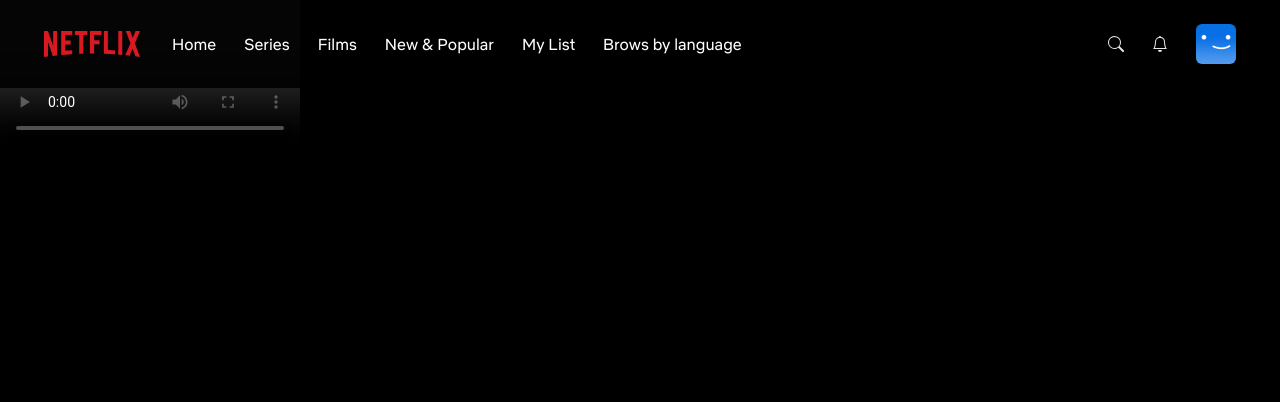
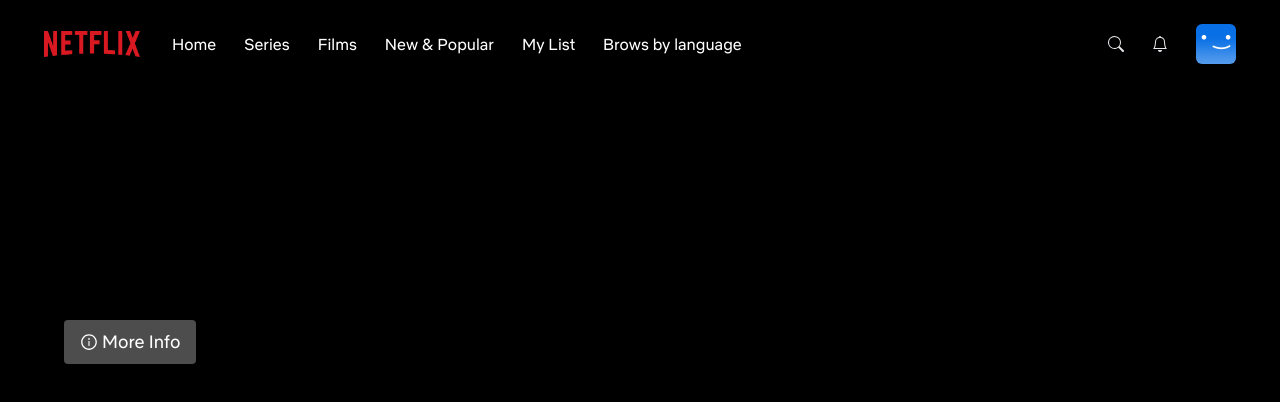
Before and after one commit to mahmudulmr19/netflix-clone, a Next.js app: page /home in a window 1280 px wide. Shown: the top 402 px of the page. Built offline with nearby package versions, Linux system fonts and the light colour scheme; no server answers; sample sign-in values are in the browser's storage; what @badrap/bar-of-progress would draw is missing.

Commit message:
added a banner

```diff
--- a/components/Billboard.tsx
+++ b/components/Billboard.tsx
@@ -1,16 +1,33 @@
 import useBillboard from "@/hooks/useBillboard";
 import React from "react";
-
+import { AiOutlineInfoCircle } from "react-icons/ai";
 const Billboard = () => {
   const { data } = useBillboard();
   return (
     <div className="relative h-[56.25vw]">
       <video
-        id="player"
-        controls
+        className="w-full h-[56.25vw] object-cover brightness-[60%] "
+        autoPlay
+        muted
+        loop
         src={data?.videoUrl}
         poster={data?.thumbnailUrl}
       ></video>
+      <div className="absolute top-[30%] md:top-[40%] ml-4 md:ml-16">
+        <p className="text-white text-1xl md:text-5xl h-full w-[50%] lg:text-6xl font-bold drop-shadow-xl">
+          {data?.title}
+        </p>
+        <p className="text-white text-[8px] md:text-lg mt-3 md:mt-8 w-[90%] md:w-[80%] lg:w-[50%] drop-shadow-xl">
+          {data?.description}
+        </p>
+
+        <div className="flex flex-row items-center mt-3 md:mt-4 gap-3">
+          <button className="bg-white  text-white bg-opacity-30 rounded py-1 md:py-2 px-2 md:px-4 w-auto text-xs lg:text-lg flex flex-row items-center hover:bg-opacity-20 transition">
+            <AiOutlineInfoCircle className=" mr-1" />
+            More Info
+          </button>
+        </div>
+      </div>
     </div>
   );
 };
--- a/components/Navbar.tsx
+++ b/components/Navbar.tsx
@@ -1,11 +1,30 @@
 import Router from "next/router";
-import React, { useCallback, useState } from "react";
+import React, { useCallback, useState, useEffect } from "react";
 import NavbarItem from "./NavbarItem";
 import { BsSearch, BsBell } from "react-icons/bs";
 import AccountMenu from "./AccountMenu";
 
 const Navbar = () => {
   const [showAccountMenu, setShowAccountMenu] = useState(false);
+  const [showBackground, setShowBackground] = useState(false);
+  const TOP_OFFSET = 66;
+
+  useEffect(() => {
+    const handleScroll = () => {
+      console.log(window.scrollY);
+      if (window.scrollY >= TOP_OFFSET) {
+        setShowBackground(true);
+      } else {
+        setShowBackground(false);
+      }
+    };
+
+    window.addEventListener("scroll", handleScroll);
+
+    return () => {
+      window.removeEventListener("scroll", handleScroll);
+    };
+  }, []);
 
   const toggleAccountMenu = useCallback(() => {
     setShowAccountMenu((show) => !show);
@@ -13,17 +32,15 @@
   return (
     <nav className="w-full fixed z-40">
       <div
-        className="
-
+        className={`
         px-7 sm:px-9 md:px-11 py-6
       flex
       flex-row
       items-center
       transition
       duration-500
-      bg-black
-      bg-opacity-90
-      "
+      ${showBackground ? "bg-black bg-opacity-80" : ""}
+      `}
       >
         <img
           onClick={() => Router.push("/")}
```
